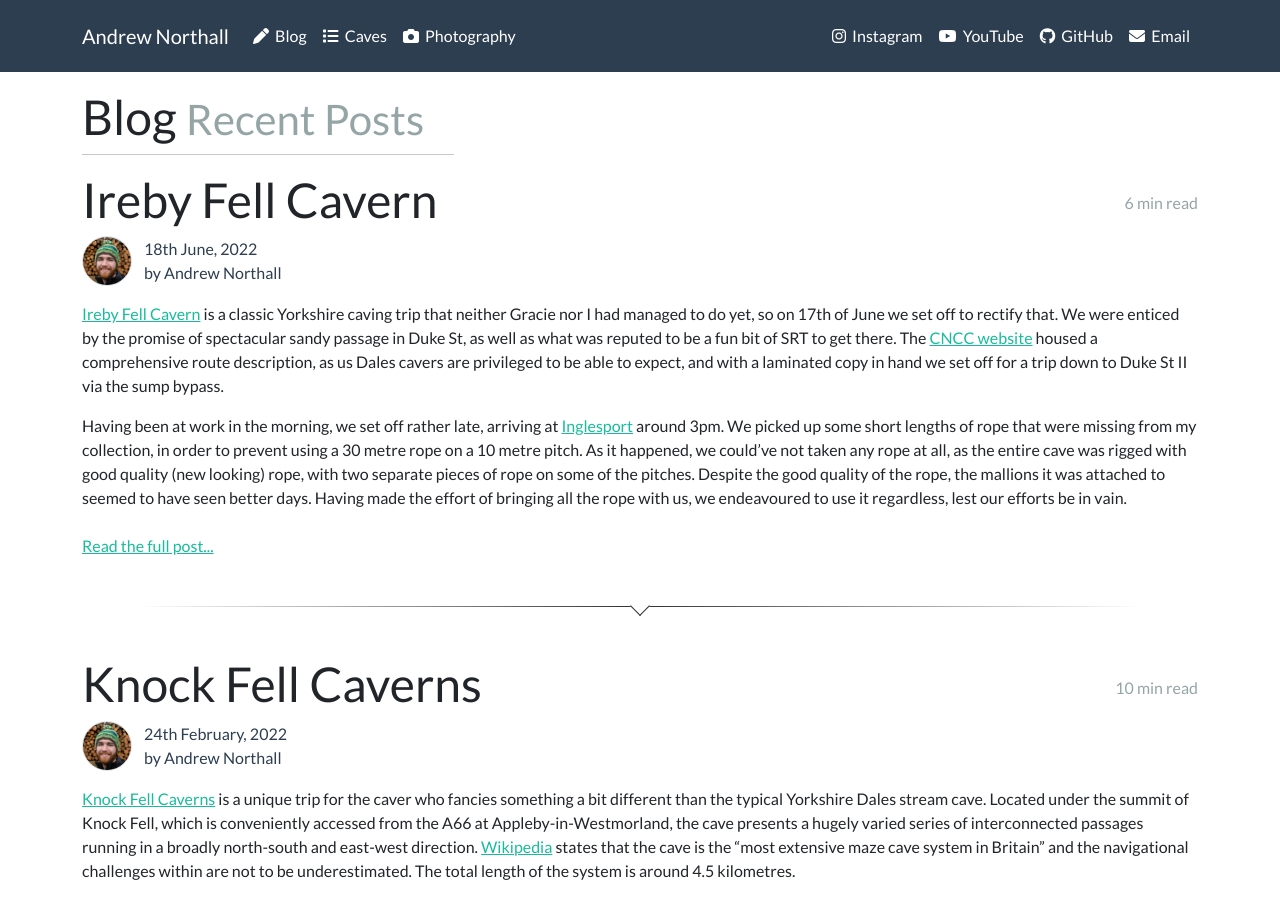
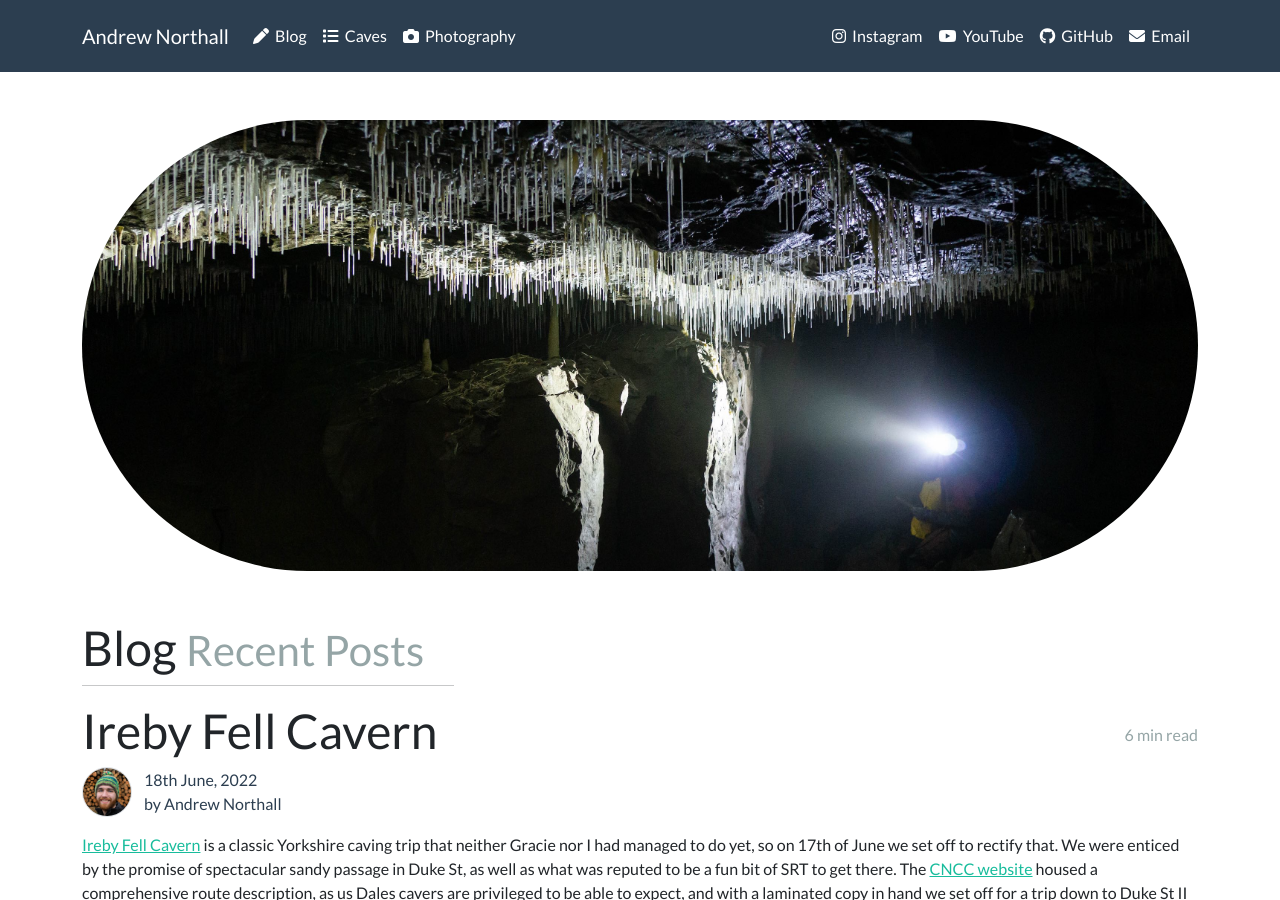
Before and after one commit to anorthall/northall.me.uk, a Jekyll site: the page built from www/index.html, in a window 1280 px wide and 900 px high. Built offline with Jekyll 4.4.1, drawn with Linux system fonts in a browser that asks for light colours.

Commit message:
Add site banner to index page

```diff
--- a/www/index.html
+++ b/www/index.html
@@ -7,7 +7,9 @@ permalink: /
 
 <!-- <img src="/images/avatar.jpg" class="d-none d-md-block col-md-4 mb-3 ms-md-3 rounded-circle border border-4 float-sm-end" alt="A photo of me"> -->
 
-<h2 class="mb-0 mt-3 display-5">
+<img src="/images/site_banner.jpg" class="img-fluid rounded rounded-pill mb-5 mt-5">
+
+<h2 class="mb-0 mt-0 display-5">
     Blog <small class="text-muted">Recent Posts</small>
 </h2>
 
```
Also changed, not shown: www/images/site_banner.jpg (added).
